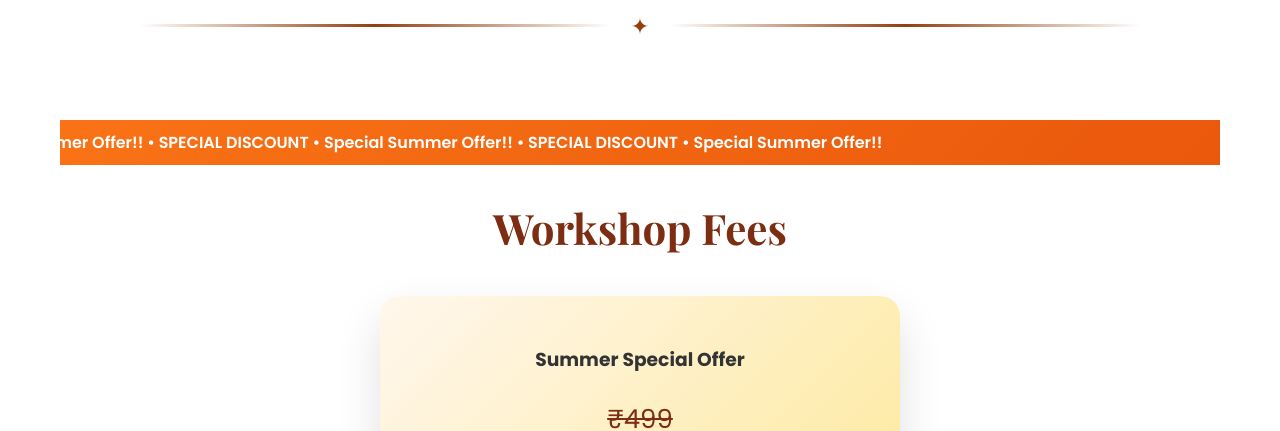
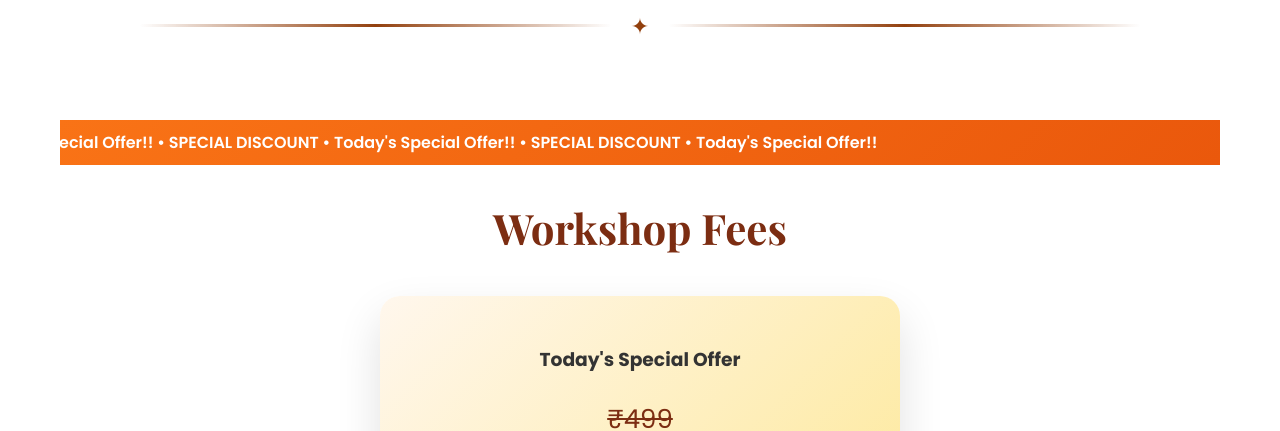
Before and after one commit to avgeek15E/warliworkshop, a React (Vite) app in the folder frontend/: page / in a window 1280 px wide. Shown: the part 3660-4091 px from the top of the page. Built offline with nearby package versions, Linux system fonts and the light colour scheme.

Commit message:
offer update

```diff
--- a/frontend/src/components/Pricing.jsx
+++ b/frontend/src/components/Pricing.jsx
@@ -6,9 +6,8 @@ function Pricing() {
       {/* SCROLLING RIBBON */}
       <div className="discount-ribbon">
         <div className="ribbon-track">
-          SPECIAL DISCOUNT • Special Summer Offer!! • SPECIAL DISCOUNT •
-          Special Summer Offer!! • SPECIAL DISCOUNT • Special Summer
-          Offer!!
+          SPECIAL DISCOUNT • Today's Special Offer!! • SPECIAL DISCOUNT •
+          Today's Special Offer!! • SPECIAL DISCOUNT • Today's Special Offer!!
         </div>
       </div>
 
@@ -17,7 +16,7 @@ function Pricing() {
       <div className="pricing-container">
         {/* LEFT CARD - OFFER */}
         <div className="pricing-card offer-card">
-          <h3>Summer Special Offer</h3>
+          <h3>Today's Special Offer</h3>
 
           <p className="old-price">₹499</p>
 
```
